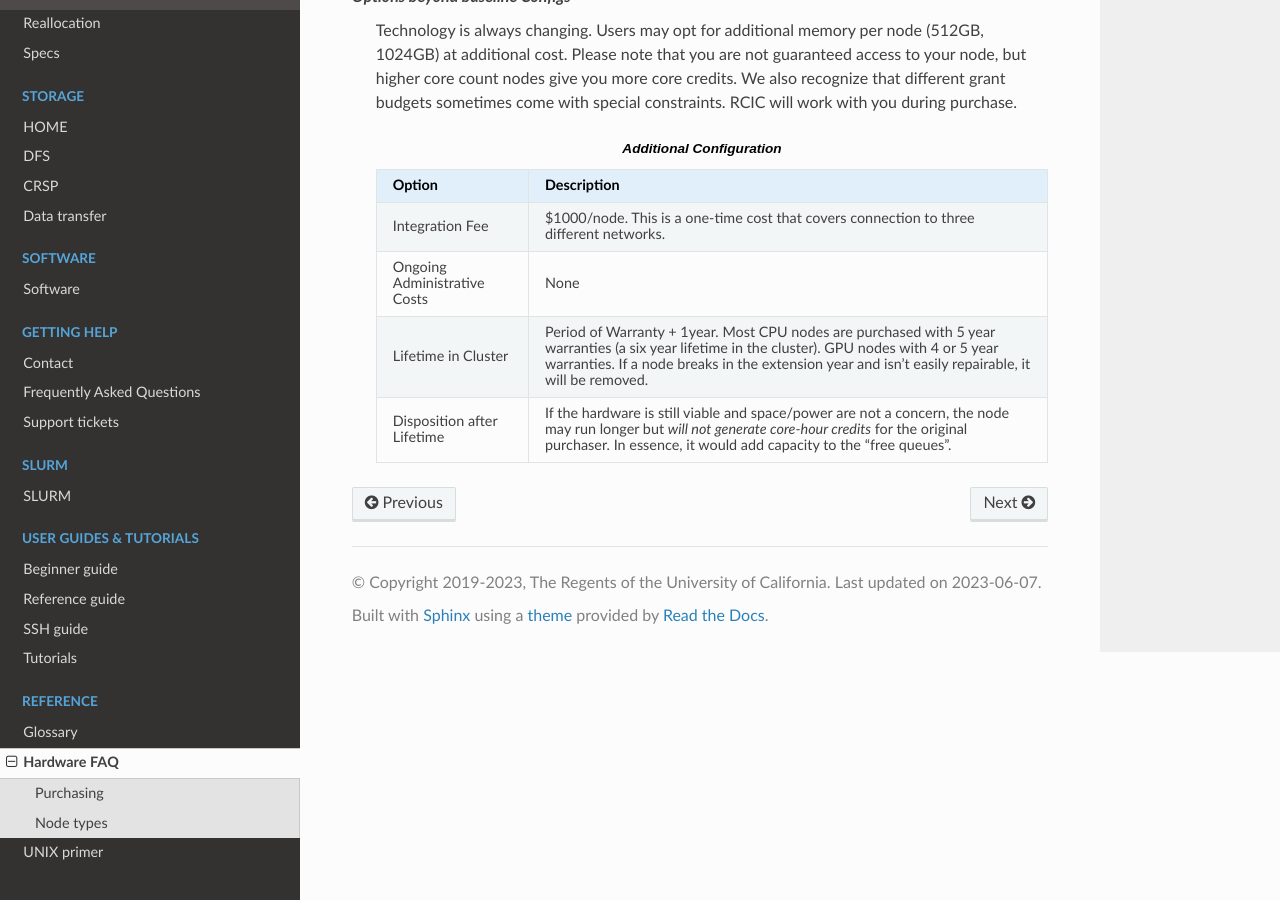
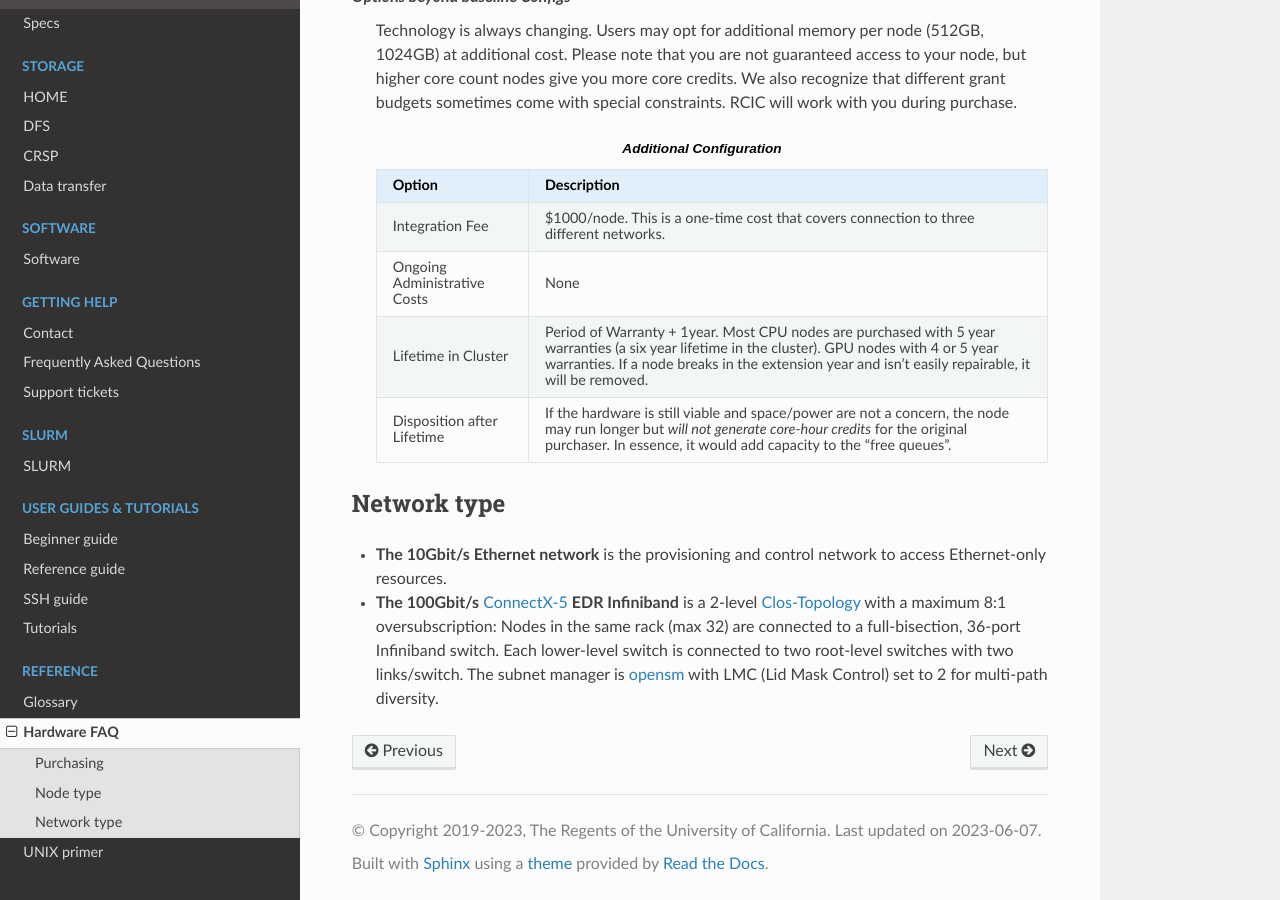
Before and after one commit to RCIC-UCI-Public/website-rcic, a Sphinx documentation site: the page built from docs/source/references/hardware-faq.rst, in a window 1280 px wide and 900 px high, scrolled down 2392 px. Built offline with Sphinx 7.4.7 and the Read the Docs theme 2.0.0, drawn with Linux system fonts in a browser that asks for light colours; some of the changed text lies outside the part shown.

Commit message:
add network info

```diff
--- a/docs/source/references/hardware-faq.rst
+++ b/docs/source/references/hardware-faq.rst
@@ -56,8 +56,8 @@ Purchasing
 
 .. _node type:
 
-Node types
-----------
+Node type
+---------
 
 There are two node types to consider. We give "ballpark" cost estimates that
 should be sufficient for rough budgeting. Actual costs are commodity market-driven
@@ -144,6 +144,18 @@ committees will evaluate other hardware configurations.
      |                              | essence, it would add capacity to the "free queues".                                    |
      +------------------------------+-----------------------------------------------------------------------------------------+
 
+.. _network type:
+
+Network type
+------------
+
+* **The 10Gbit/s Ethernet network** is the provisioning and control network to access Ethernet-only resources.
+* **The  100Gbit/s** `ConnectX-5 <https://www.mellanox.com/files/doc-2020/pb-connectx-5-vpi-card.pdf>`_  **EDR Infiniband**
+  is a 2-level `Clos-Topology <https://web.stanford.edu/class/ee384y/Handouts/clos_networks.pdf>`_  with a maximum
+  8:1 oversubscription: Nodes in the same rack (max 32) are connected to a full-bisection, 36-port Infiniband switch.
+  Each lower-level switch is connected to two root-level switches with two links/switch.
+  The subnet manager is `opensm <https://linux.die.net/man/8/opensm>`_ with LMC (Lid Mask Control) set to 2 for multi-path diversity.
+
 .. |dell-r650| replace:: Dell R650
 .. _`dell-r650`: https://www.dell.com/en-us/work/shop/povw/poweredge-r650
 
```
